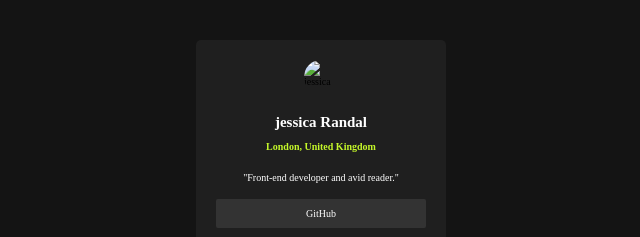
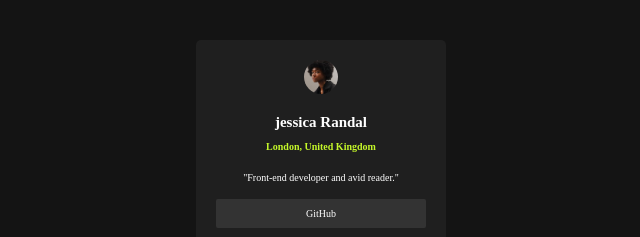
Before and after one commit to isaackiplagat/Social-links-profile, a plain HTML site: page index.html in a window 1280 px wide. Shown: the part 110-347 px from the top of the page, 319-959 px from the left. Drawn offline with Linux system fonts and the light colour scheme.

Commit message:
Update index.html
delete of image folders for the image to be displayed

```diff
--- a/index.html
+++ b/index.html
@@ -86,7 +86,7 @@
     <article class="container">
       <img
         class="jessicaimg"
-        src="assets/images/avatar-jessica.jpeg"
+        src="avatar-jessica.jpeg"
         alt="jessica"
       />
       <h1 class="name">jessica Randal</h1>
```
